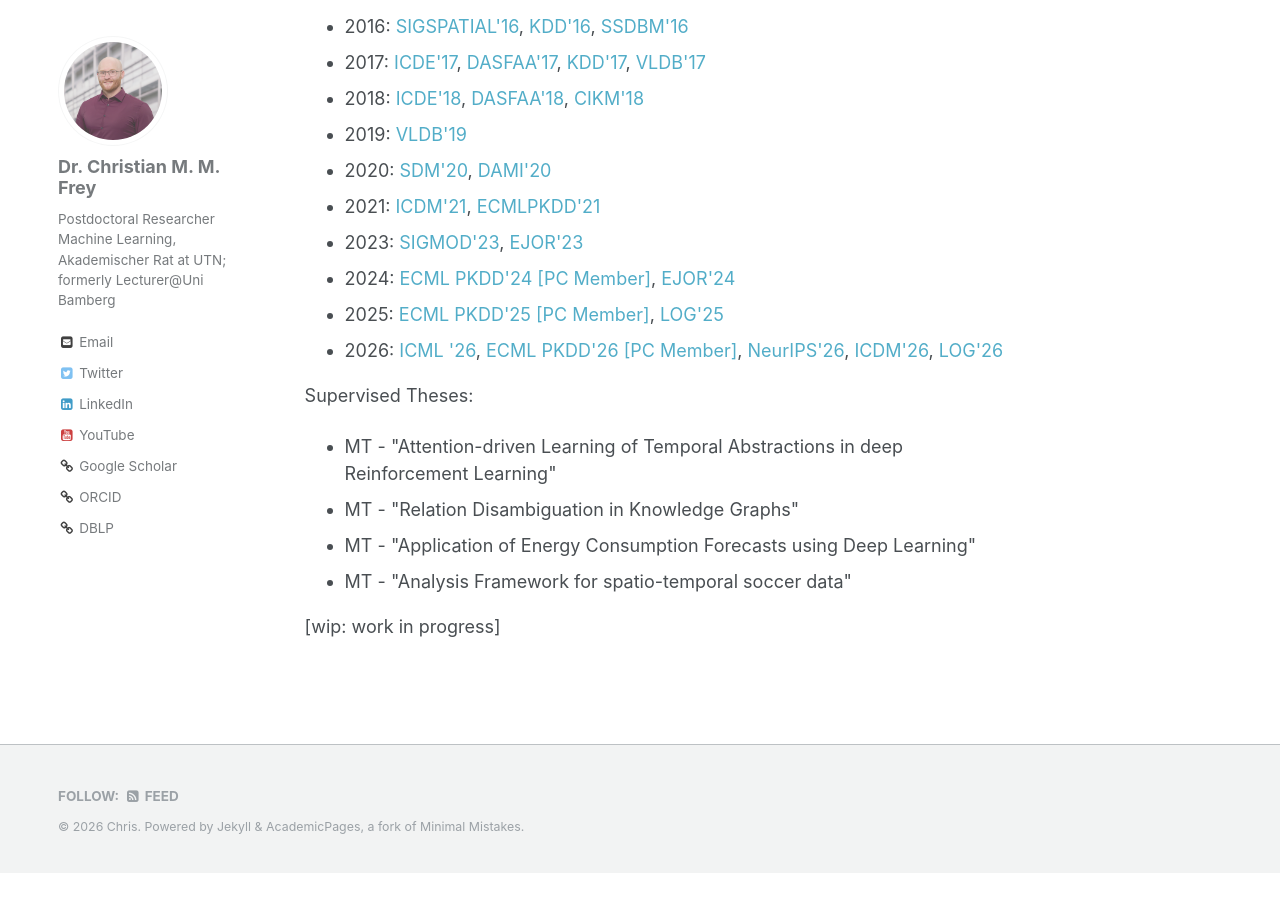
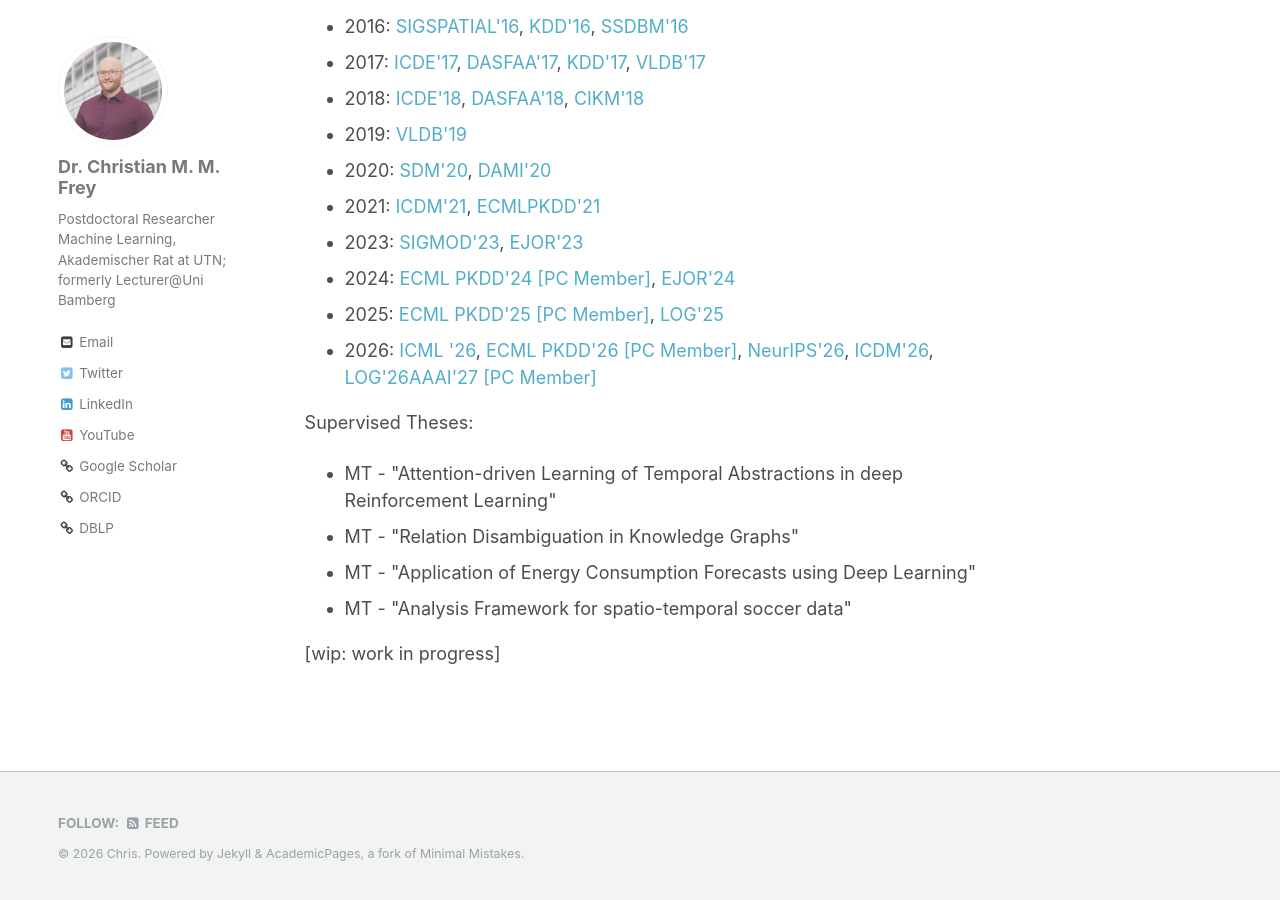
Before and after one commit to christianmaxmike/christianmaxmike.github.io, a Jekyll site: the page built from _pages/about.md, in a window 1280 px wide and 900 px high, scrolled down 2483 px. Built offline with Jekyll 4.4.1, drawn with Linux system fonts in a browser that asks for light colours; before the commit the page ends 3356 px from its top, so only the background shows below that.

Commit message:
update reviews 2026

```diff
--- a/_pages/about.md
+++ b/_pages/about.md
@@ -114,7 +114,7 @@ Peer reviewed for conferences in ...
 	<li>2023: <a href="https://2023.sigmod.org/">SIGMOD'23</a>, <a href="https://www.sciencedirect.com/journal/european-journal-of-operational-research">EJOR'23</a></li>
 	<li>2024: <a href="https://ecmlpkdd.org/2024/">ECML PKDD'24 [PC Member]</a>, <a href="https://www.sciencedirect.com/journal/european-journal-of-operational-research">EJOR'24</a></li>
 	<li>2025: <a href="https://ecmlpkdd.org/2025/">ECML PKDD'25 [PC Member]</a>, <a href="https://logconference.org/">LOG'25</a></li>
-	<li>2026: <a href="https://icml.cc/Conferences/2026">ICML '26</a>, <a href="https://ecmlpkdd.org/2026/">ECML PKDD'26 [PC Member]</a>, <a href="https://neurips.cc/Conferences/2026">NeurIPS'26</a>, <a href="https://icdm2026.neu.edu.cn">ICDM'26</a>, <a href="https://logconference.org">LOG'26</a></li>
+	<li>2026: <a href="https://icml.cc/Conferences/2026">ICML '26</a>, <a href="https://ecmlpkdd.org/2026/">ECML PKDD'26 [PC Member]</a>, <a href="https://neurips.cc/Conferences/2026">NeurIPS'26</a>, <a href="https://icdm2026.neu.edu.cn">ICDM'26</a>, <a href="https://logconference.org">LOG'26</a><a href="https://aaai.org/conference/aaai/aaai-27/">AAAI'27 [PC Member]</a></li>
 </ul>
 
 Supervised Theses:
```
